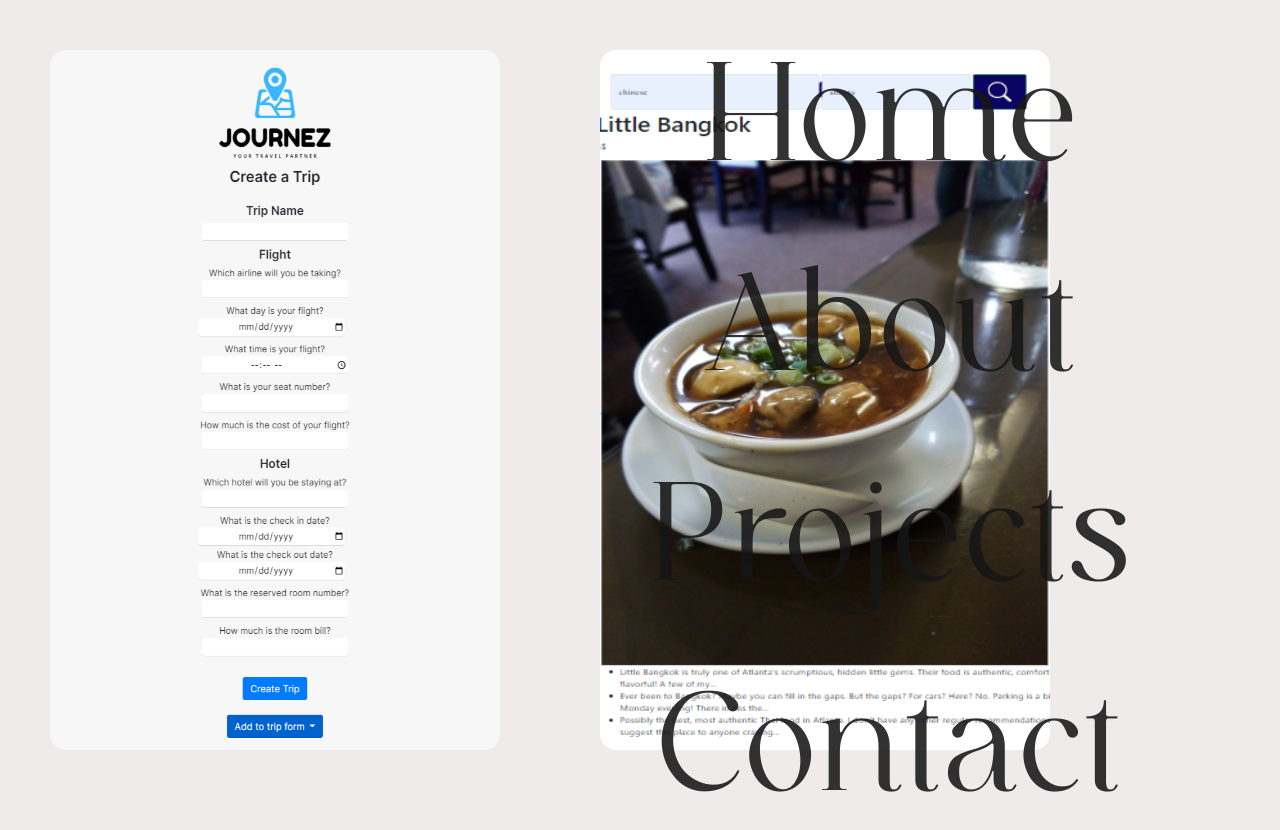
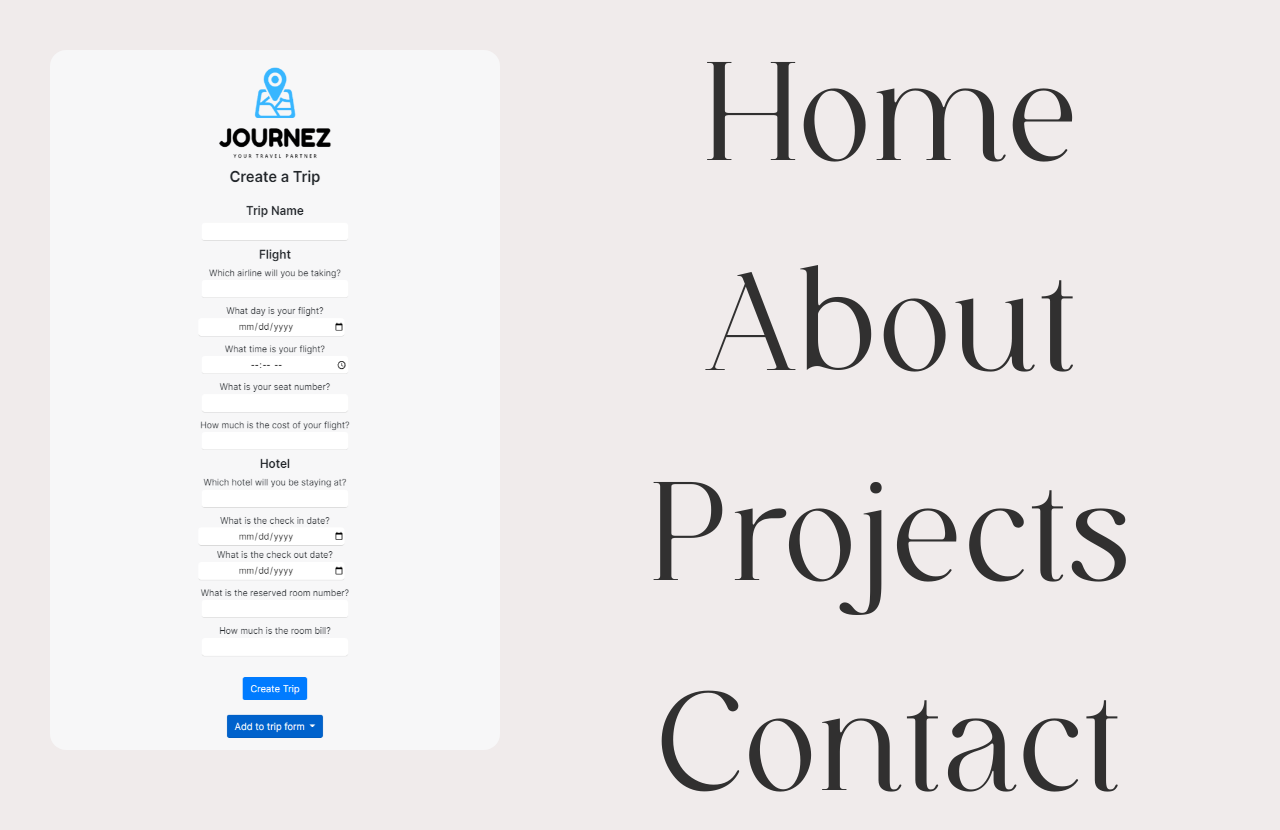
Before and after one commit to jsong73/js-portfolio, a React (Create React App) app: page /projects in a window 1280 px wide. Shown: the top 830 px of the page. Built offline with nearby package versions, Linux system fonts and the light colour scheme; a web font is replaced by a local one.

Commit message:
adding projects

```diff
--- a/src/images.js
+++ b/src/images.js
@@ -1,4 +1,4 @@
 import journez from "../src/images/journez.png"
-import popnoms from "../src/images/popnoms.png"
 
-export default [journez, , popnoms ];
+
+export default [journez];
```
Also changed, not shown: src/images/popnoms.png (deleted).
